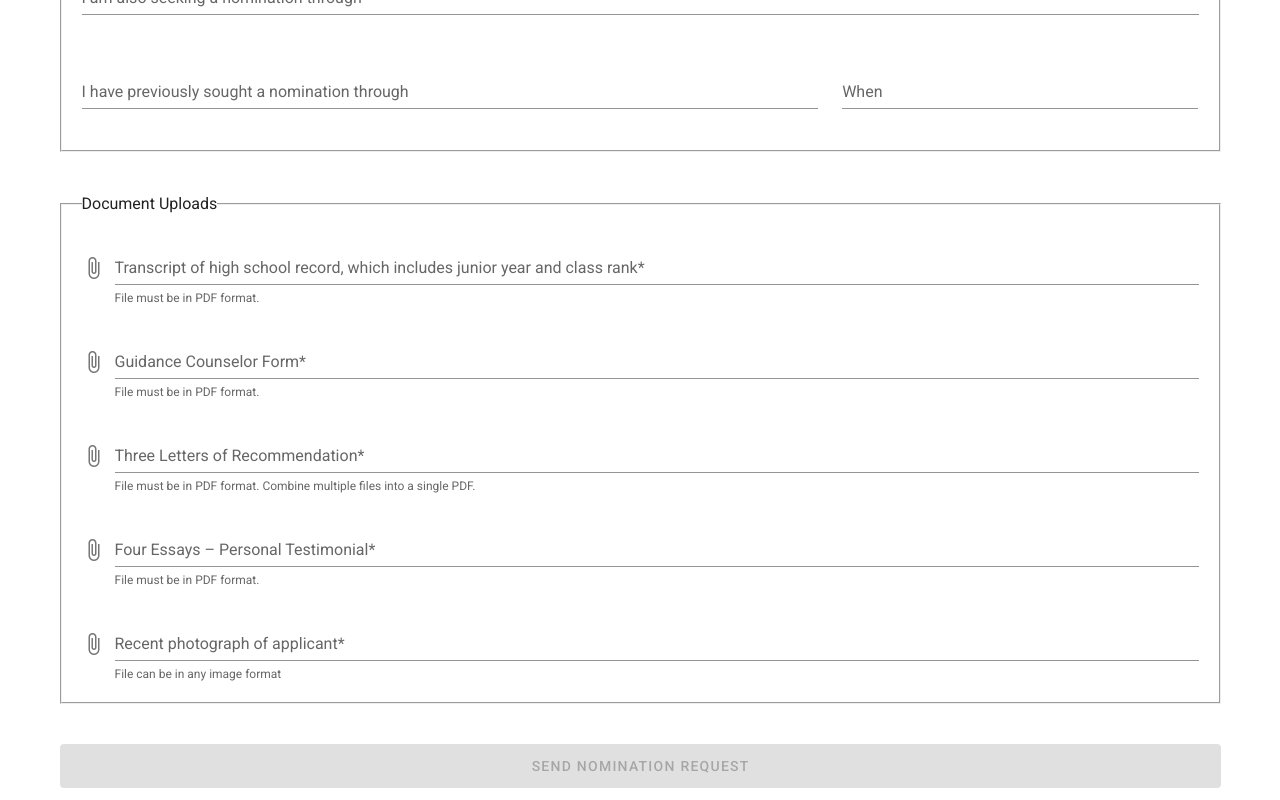
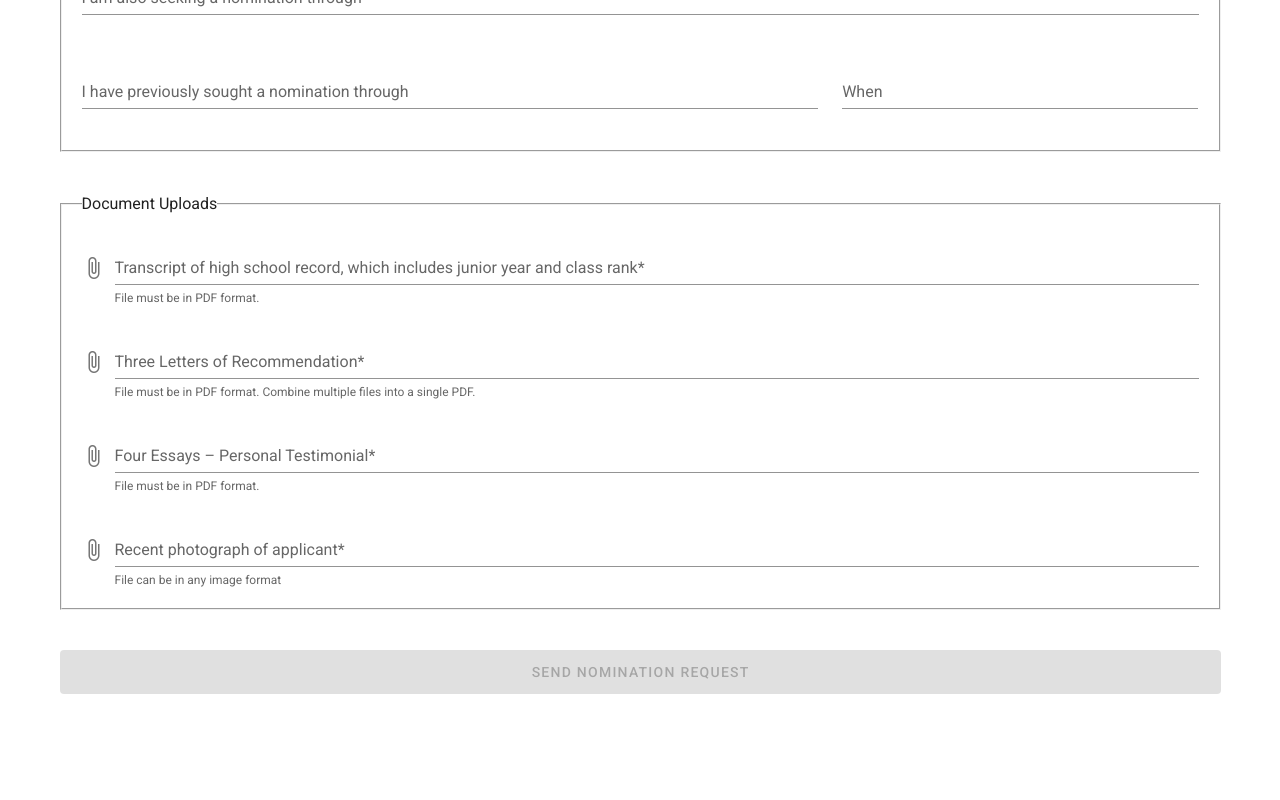
Before and after one commit to MajorityLeader/hoyer-academy-nominations, a Nuxt app: page /academy-nominations in a window 1280 px wide. Shown: the part 3520-4320 px from the top of the page. After the commit the page ends 4226 px from the top, so only its background shows below. Built offline with nearby package versions, Linux system fonts and the light colour scheme.

Commit message:
Remove guidance form

```diff
--- a/pages/academy-nominations.vue
+++ b/pages/academy-nominations.vue
@@ -506,15 +506,6 @@
               <v-file-input
                 :rules="[rules.required()]"
                 accept=".pdf"
-                v-model="form.files.guidance"
-                hint="File must be in PDF format."
-                persistent-hint
-                label="Guidance Counselor Form*"></v-file-input>
-            </v-col>
-            <v-col cols="12">
-              <v-file-input
-                :rules="[rules.required()]"
-                accept=".pdf"
                 v-model="form.files.recommendation"
                 hint="File must be in PDF format. Combine multiple files into a single PDF."
                 persistent-hint
@@ -638,7 +629,6 @@
         },
         files: {
           transcript: null,
-          guidance: null,
           recommendation: null,
           essay: null,
           photo: null
@@ -718,7 +708,6 @@
         formData.append("employment-hours-summer", this.form.educationEmployment.employment.hoursPerWeek.summer);
 
         formData.append("file_transcript", this.form.files.transcript);
-        formData.append("file_transcript", this.form.files.guidance);
         formData.append("file_recommendation", this.form.files.recommendation);
         formData.append("file_essay", this.form.files.essay);
         formData.append("file_photo", this.form.files.photo);
```
